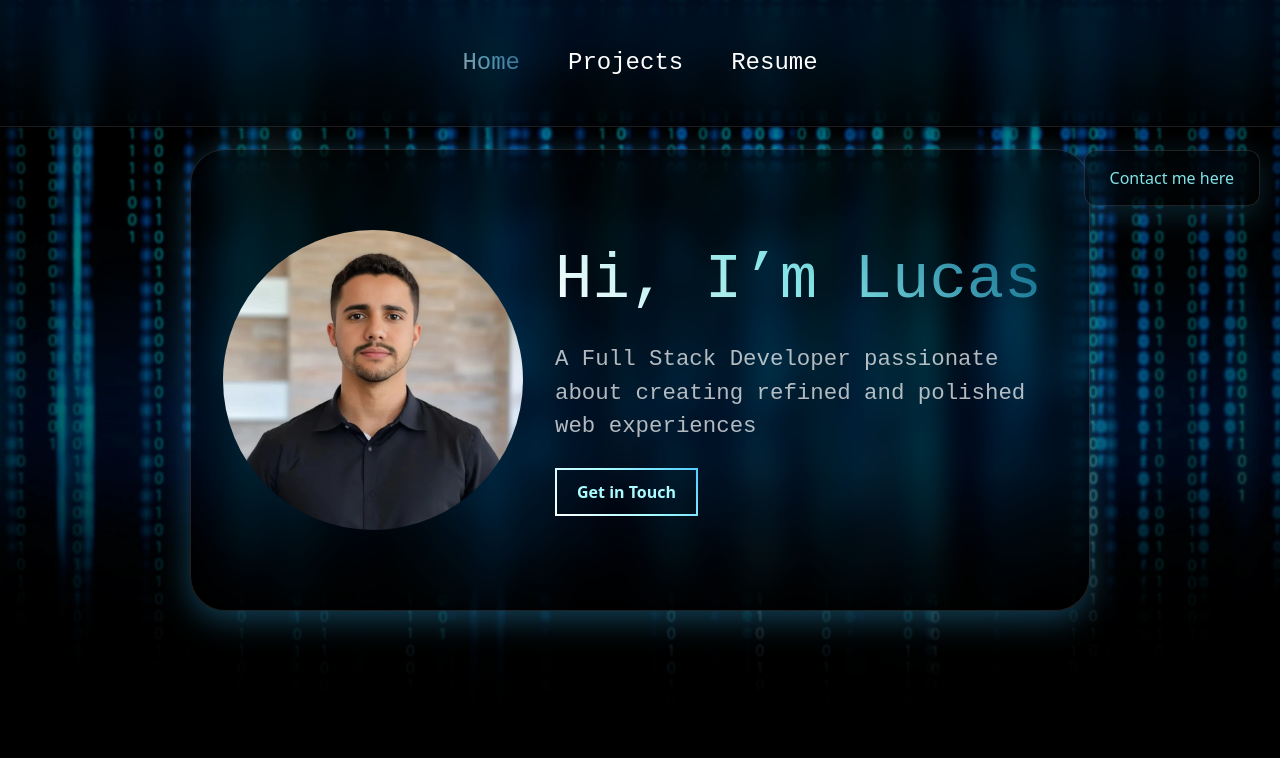
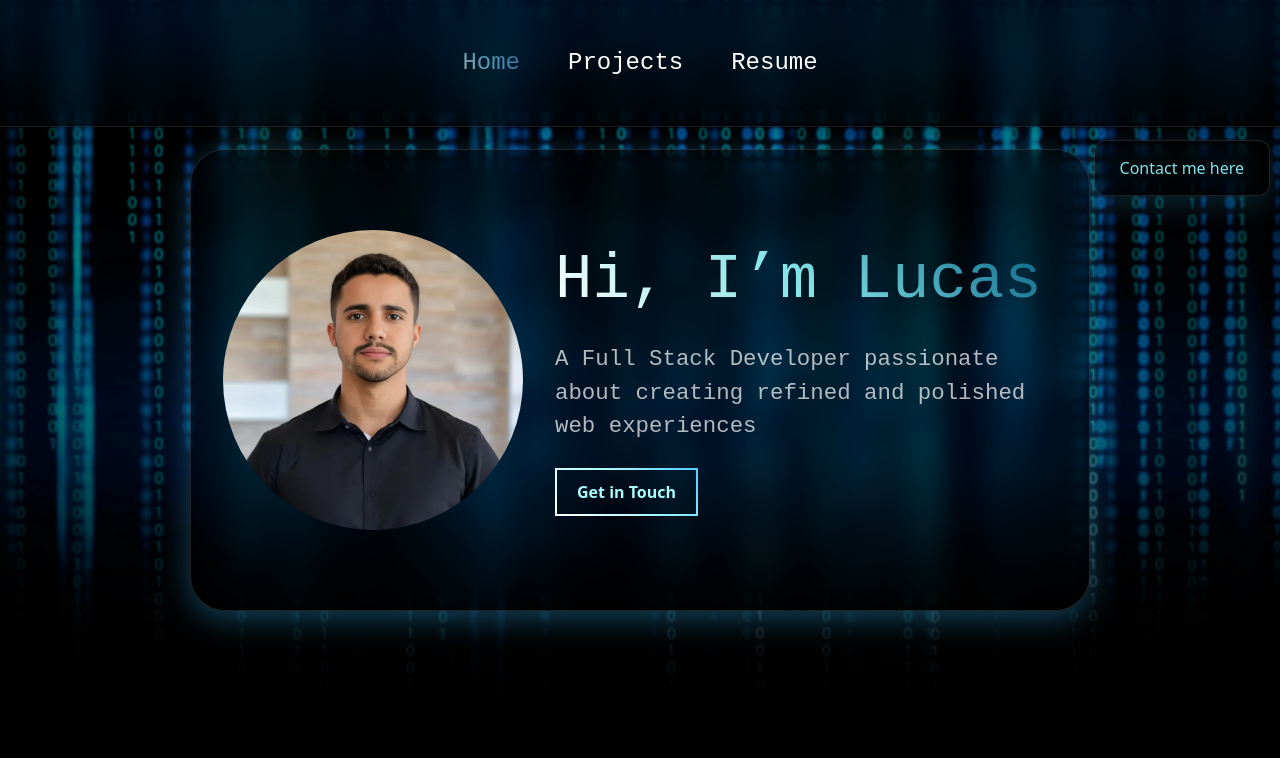
Before and after one commit to LucasRgo/portfolio, a React (Vite) app: page / in a window 1280 px wide. Shown: the top 758 px of the page. Built offline with nearby package versions, Linux system fonts and the light colour scheme.

Commit message:
Thu, Dec 26, 2024, 2:28 PM -03:00

```diff
--- a/src/components/contactButton.css
+++ b/src/components/contactButton.css
@@ -1,7 +1,7 @@
 .floating-contact-button {
     position: fixed;
-    top: 150px;
-    right: 20px;
+    top: 140px;
+    right: 10px;
     padding: 15px 25px;
     font-size: 16px;
     color: #82e2e5;
@@ -25,11 +25,11 @@
 
 .contact-card {
     position: fixed;
-    top: 150px;
-    right: 20px;
+    top: 140px;
+    right: 10px;
     width: 500px;
     padding: 20px;
-    background: rgba(0, 0, 0, 0.3);
+    background: rgba(0, 0, 0, 0.6);
     border-radius: 12px;
     backdrop-filter: blur(15px);
     -webkit-backdrop-filter: blur(15px);
```
